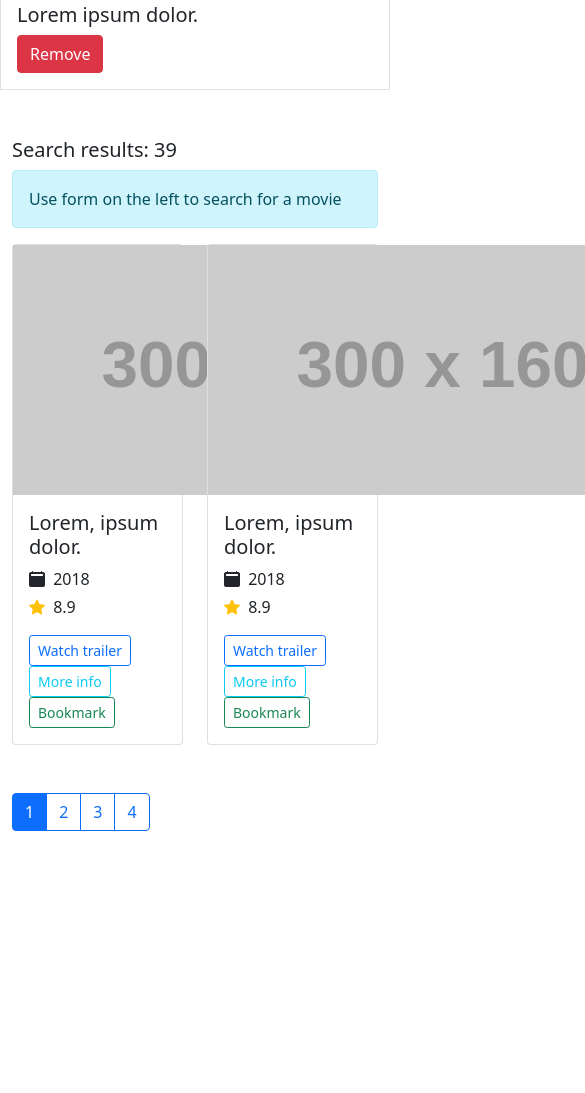
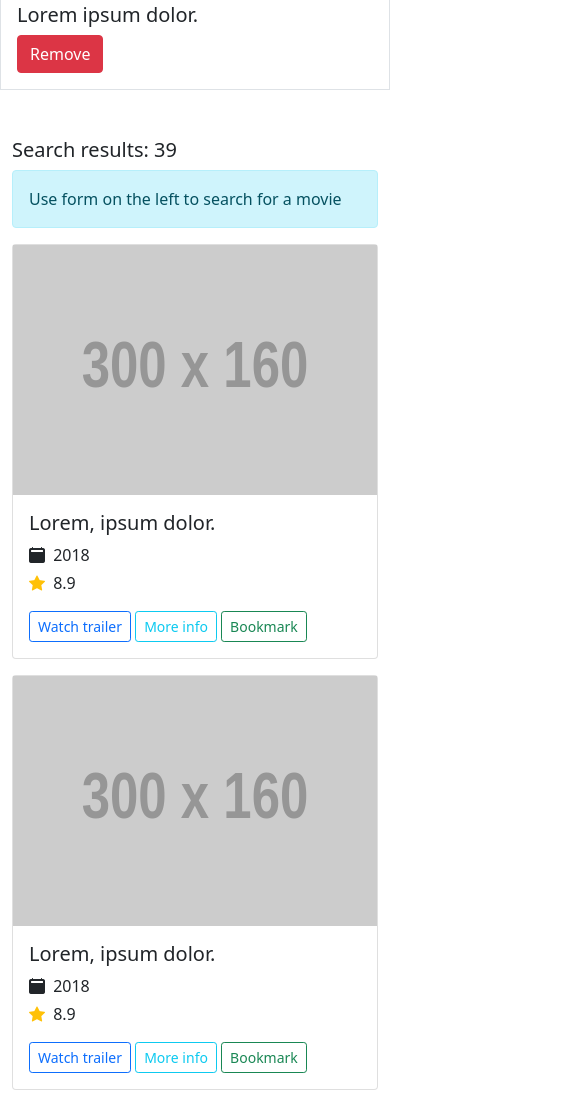
Before and after one commit to kvmvkxnt/bootstrap, a website: page index.html in a window 390 px wide. Shown: the part 577-1670 px from the top of the page, 585 px wide, since content can reach past the window. Before the commit the page ends 1408 px from the top, so only its background shows below. Drawn offline with nearby package versions, Linux system fonts and the light colour scheme; placeholder pictures from the web are drawn by us.

Commit message:
Responsive

```diff
--- /dev/null
+++ b/css/main.css
@@ -0,0 +1,4 @@
+img {
+    /* max-width: 469px; */
+    width: 100%;
+}
--- a/index.html
+++ b/index.html
@@ -8,6 +8,7 @@
     <title>Document</title>
     <link rel="stylesheet" href="./css/bootstrap.min.css">
     <link rel="stylesheet" href="./node_modules/bootstrap-icons/font/bootstrap-icons.css">
+    <link rel="stylesheet" href="css/main.css">
 </head>
 
 <body>
@@ -16,8 +17,8 @@
             <div class="container">
                 <div class="catalog__inner text-center">
                     <h1 class="mb-3">Movies catalog</h1>
-                    <div class="row">
-                        <div class="col-md-3 mb-5">
+                    <div class="row row-cols-md-1">
+                        <div class="mb-5 col-md-6 col-lg-4">
                             <form action="https://echo.htmlacademy.ru/" class="mb-3">
                                 <input type="text" name="search" class="form-control mb-3 text-secondary"
                                     placeholder="Search...">
@@ -60,13 +61,13 @@
                                 </div>
                             </div>
                         </div>
-                        <div class="col-md-9 text-start  align-items-center">
+                        <div class="col-md-6 col-lg-8 text-start align-items-center">
                             <h5>Search results: 39</h5>
                             <div class="alert alert-info" role="alert">
                                 Use form on the left to search for a movie
                             </div>
-                            <div class="row row-cols-auto g-md-4 align-items-center mb-5">
-                                <div class="col-6">
+                            <div class="row row-cols-auto row-cols-md-1 row-cols-lg-2 g-md-4 row-cols-xs-1 align-items-center mb-5">
+                                <div class="col-12 mb-3">
                                     <div class="card">
                                         <img src="https://via.placeholder.com/300x160" width="469" height="250">
                                         <div class="card-body">
@@ -87,7 +88,7 @@
                                         </div>
                                     </div>
                                 </div>
-                                <div class="col-6">
+                                <div class="col-12 mb-3">
                                     <div class="card">
                                         <img src="https://via.placeholder.com/300x160" width="469" height="250">
                                         <div class="card-body">
@@ -109,7 +110,7 @@
                                     </div>
                                 </div>
                             </div>
-                            <div class="btn-group justify-content-center" role="group" aria-label="Basic outlined example">
+                            <div class="btn-group align-items-center" role="group" aria-label="Basic outlined example">
                                 <button type="button" class="btn btn-outline-primary active">1</button>
                                 <button type="button" class="btn btn-outline-primary">2</button>
                                 <button type="button" class="btn btn-outline-primary">3</button>
```
